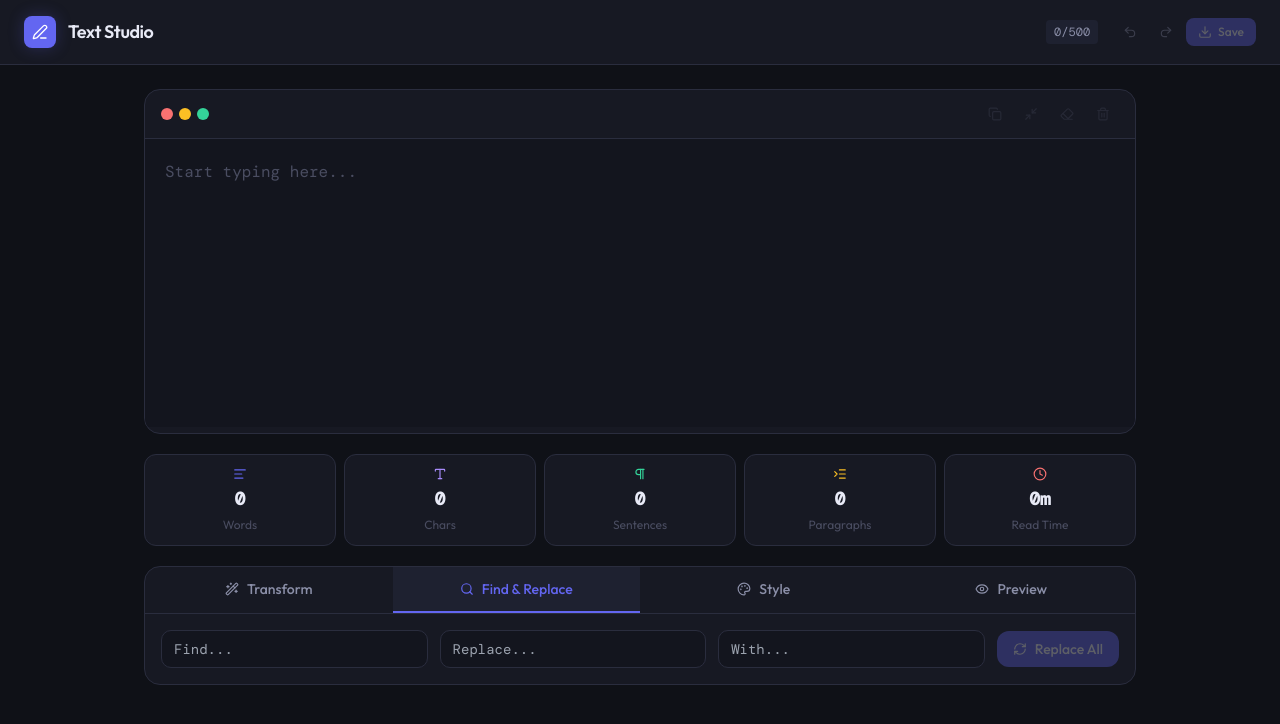
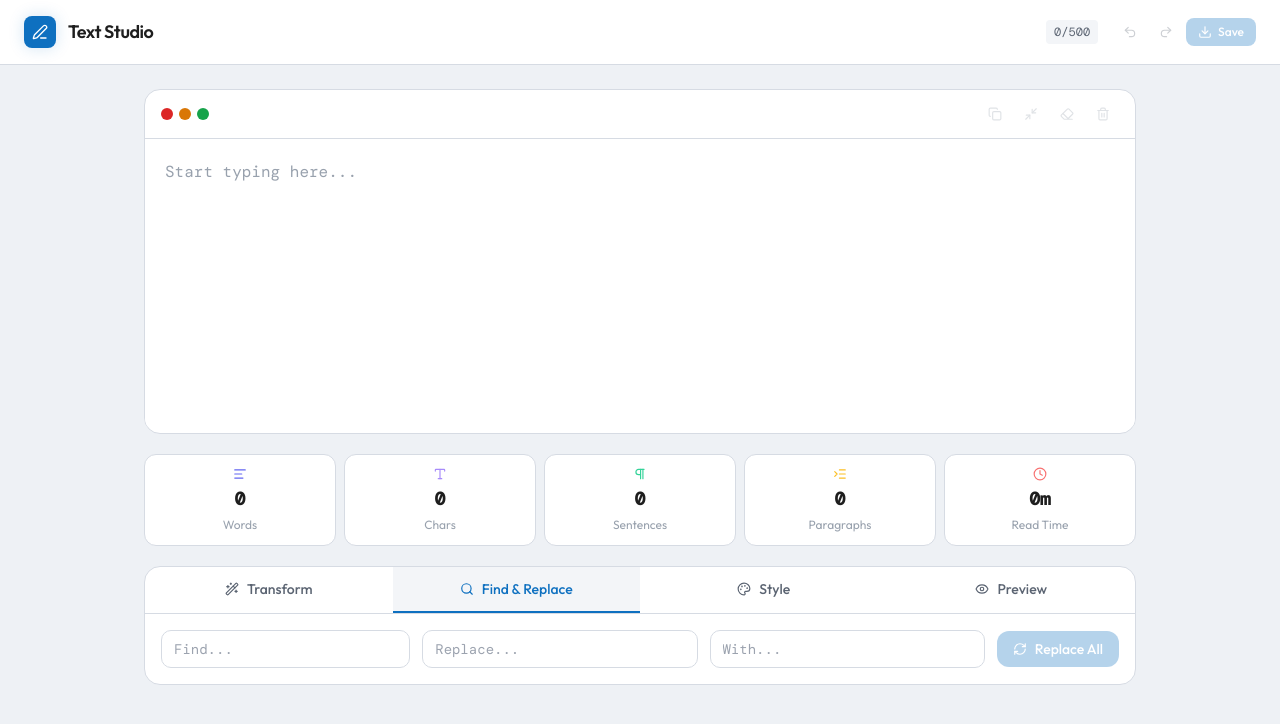
Before and after one commit to DBadshahCode/TextUtils, a React (Create React App) app: page / in a window 1280 px wide. Both pictures are taken after a click on the button "Find & Replace". Shown: the top 724 px of the page. Built offline with nearby package versions, Linux system fonts and the light colour scheme.

Commit message:
refactor: add Tooltip component and enhance UI interactions across components

```diff
--- a/src/components/ClipboardAndClear.jsx
+++ b/src/components/ClipboardAndClear.jsx
@@ -1,5 +1,6 @@
 import React, { useState } from "react";
 import { Check, Copy, Minimize2, Eraser, Trash2 } from "lucide-react";
+import Tooltip from "./Tooltip";
 
 const ClipboardAndClear = ({ text, copyToClipboard, clearText, clearFormatting, handleRemoveExtraSpaces }) => {
   const isDisabled = text.length === 0;
@@ -21,15 +22,16 @@ const ClipboardAndClear = ({ text, copyToClipboard, clearText, clearFormatting,
   return (
     <div className="flex items-center gap-1">
       {actions.map(({ key, Icon, action, title, colorClass }) => (
+        <Tooltip key={key} label={title}>
           <button
-          key={key}
             onClick={!isDisabled ? action : undefined}
-          title={title}
+            aria-label={title}
             disabled={isDisabled}
             className={`w-8 h-8 flex items-center justify-center rounded-lg bg-transparent border-none cursor-pointer transition-all duration-200 hover:scale-110 hover:text-primary disabled:opacity-30 disabled:cursor-not-allowed disabled:hover:scale-100 ${colorClass}`}
           >
             <Icon size={14} />
           </button>
+        </Tooltip>
       ))}
     </div>
   );
--- a/src/components/FindAndReplace.jsx
+++ b/src/components/FindAndReplace.jsx
@@ -4,12 +4,29 @@ import { RefreshCw } from "lucide-react";
 const inputClass =
   "flex-1 min-w-[120px] bg-input border border-border text-primary rounded-[10px] px-3 py-2 text-sm font-mono outline-none transition-colors focus:border-accent";
 
+const countMatches = (text, findText) => {
+  if (!findText) return 0;
+  try {
+    return (text.match(new RegExp(findText, "gi")) || []).length;
+  } catch {
+    return 0; // incomplete/invalid regex while typing, e.g. a lone "("
+  }
+};
+
 const FindAndReplace = ({ findText, replaceText, withText, setFindText, setReplaceText, setWithText, handleReplaceText, text }) => {
   const isDisabled = text.length === 0 || !replaceText;
+  const matchCount = countMatches(text, findText);
 
   return (
     <div className="flex flex-wrap gap-3 items-center">
-      <input type="text" placeholder="Find..." value={findText} onChange={e => setFindText(e.target.value)} className={inputClass} />
+      <div className="flex-1 min-w-[120px] flex flex-col gap-1">
+        <input type="text" placeholder="Find..." value={findText} onChange={e => setFindText(e.target.value)} className={inputClass + " w-full"} />
+        {findText && (
+          <span className={`text-xs font-mono ${matchCount ? "text-accent" : "text-muted"}`}>
+            {matchCount ? `${matchCount} match${matchCount === 1 ? "" : "es"} found` : "No matches"}
+          </span>
+        )}
+      </div>
       <input type="text" placeholder="Replace..." value={replaceText} onChange={e => setReplaceText(e.target.value)} className={inputClass} />
       <input type="text" placeholder="With..." value={withText} onChange={e => setWithText(e.target.value)} className={inputClass} />
       <button
--- a/src/components/TextEditor.jsx
+++ b/src/components/TextEditor.jsx
@@ -12,7 +12,7 @@ import Preview from "./Preview";
 export default function TextEditor({ heading }) {
   const [text, setText] = useState("");
   const [fontSize, setFontSize] = useState(16);
-  const [textColor, setTextColor] = useState("#e8eaf6");
+  const [textColor, setTextColor] = useState("#0e0e0e");
   const [replaceText, setReplaceText] = useState("");
   const [withText, setWithText] = useState("");
   const [findText, setFindText] = useState("");
@@ -67,7 +67,7 @@ export default function TextEditor({ heading }) {
 
   const copyToClipboard = () => navigator.clipboard.writeText(text);
   const clearText = () => updateText("");
-  const clearFormatting = () => { updateText(text.replace(/<\/?[^>]+(>|$)/g, "")); setFontSize(16); setTextColor("#e8eaf6"); };
+  const clearFormatting = () => { updateText(text.replace(/<\/?[^>]+(>|$)/g, "")); setFontSize(16); setTextColor("#0e0e0e"); };
   const downloadText = () => {
     const blob = new Blob([text], { type: "text/plain" });
     const link = document.createElement("a");
--- /dev/null
+++ b/src/components/Tooltip.jsx
@@ -0,0 +1,24 @@
+import React from "react";
+
+/**
+ * Fast hover tooltip to replace the native `title` attribute, which has a
+ * long OS-controlled delay before it appears. This shows almost instantly.
+ * Usage: <Tooltip label="Copy"><button>...</button></Tooltip>
+ */
+const Tooltip = ({ label, children, position = "bottom" }) => {
+  const posClasses = position === "top" ? "bottom-full mb-1.5" : "top-full mt-1.5";
+
+  return (
+    <span className="relative inline-flex group">
+      {children}
+      <span
+        role="tooltip"
+        className={`pointer-events-none absolute left-1/2 -translate-x-1/2 ${posClasses} z-20 whitespace-nowrap rounded-md border border-border bg-elevated px-2 py-1 text-xs font-medium text-primary shadow-md opacity-0 scale-95 transition-all duration-100 group-hover:opacity-100 group-hover:scale-100`}
+      >
+        {label}
+      </span>
+    </span>
+  );
+};
+
+export default Tooltip;
--- a/src/components/UndoRedoDownload.jsx
+++ b/src/components/UndoRedoDownload.jsx
@@ -1,5 +1,6 @@
 import React from "react";
 import { Undo2, Redo2, Download } from "lucide-react";
+import Tooltip from "./Tooltip";
 
 const UndoRedoDownload = ({ handleUndo, handleRedo, downloadText, historyIndex, history }) => {
   const isUndoDisabled = historyIndex <= 0;
@@ -7,14 +8,16 @@ const UndoRedoDownload = ({ handleUndo, handleRedo, downloadText, historyIndex,
   const isDownloadDisabled = history.length === 0;
 
   const IconButton = ({ Icon, action, disabled, title }) => (
+    <Tooltip label={title}>
       <button
         onClick={action}
         disabled={disabled}
-      title={title}
+        aria-label={title}
         className="w-8 h-8 flex items-center justify-center rounded-lg bg-transparent border-none text-secondary cursor-pointer transition-all duration-200 hover:scale-110 hover:text-primary disabled:opacity-30 disabled:cursor-not-allowed disabled:hover:scale-100"
       >
         <Icon size={14} />
       </button>
+    </Tooltip>
   );
 
   return (
--- a/src/index.css
+++ b/src/index.css
@@ -5,21 +5,21 @@
 @tailwind utilities;
 
 :root {
-  --bg-base: #0f1117;
-  --bg-surface: #171923;
-  --bg-elevated: #1e2130;
-  --bg-input: #13151e;
-  --border: #2a2d3e;
-  --border-focus: #6366f1;
-  --accent: #6366f1;
-  --accent-glow: rgba(99, 102, 241, 0.25);
-  --accent-2: #a78bfa;
-  --text-primary: #e8eaf6;
-  --text-secondary: #8b8fa8;
-  --text-muted: #4a4d61;
-  --success: #34d399;
-  --warning: #fbbf24;
-  --danger: #f87171;
+  --bg-base: #eef1f5;
+  --bg-surface: #ffffff;
+  --bg-elevated: #f3f5f8;
+  --bg-input: #ffffff;
+  --border: #d6dbe3;
+  --border-focus: #0e70c0;
+  --accent: #0e70c0;
+  --accent-glow: rgba(14, 112, 192, 0.18);
+  --accent-2: #2e9df0;
+  --text-primary: #1e1e1e;
+  --text-secondary: #5b6472;
+  --text-muted: #98a1ad;
+  --success: #16a34a;
+  --warning: #d97706;
+  --danger: #dc2626;
 }
 
 * {
@@ -86,8 +86,8 @@ input[type="color"]::-webkit-color-swatch {
 }
 
 mark {
-  background: rgba(251, 191, 36, 0.25);
-  color: #fbbf24;
+  background: #ffe066;
+  color: #1e1e1e;
   border-radius: 2px;
   padding: 0 2px;
 }
```
Lines whose indentation alone changed are shown as unchanged.
